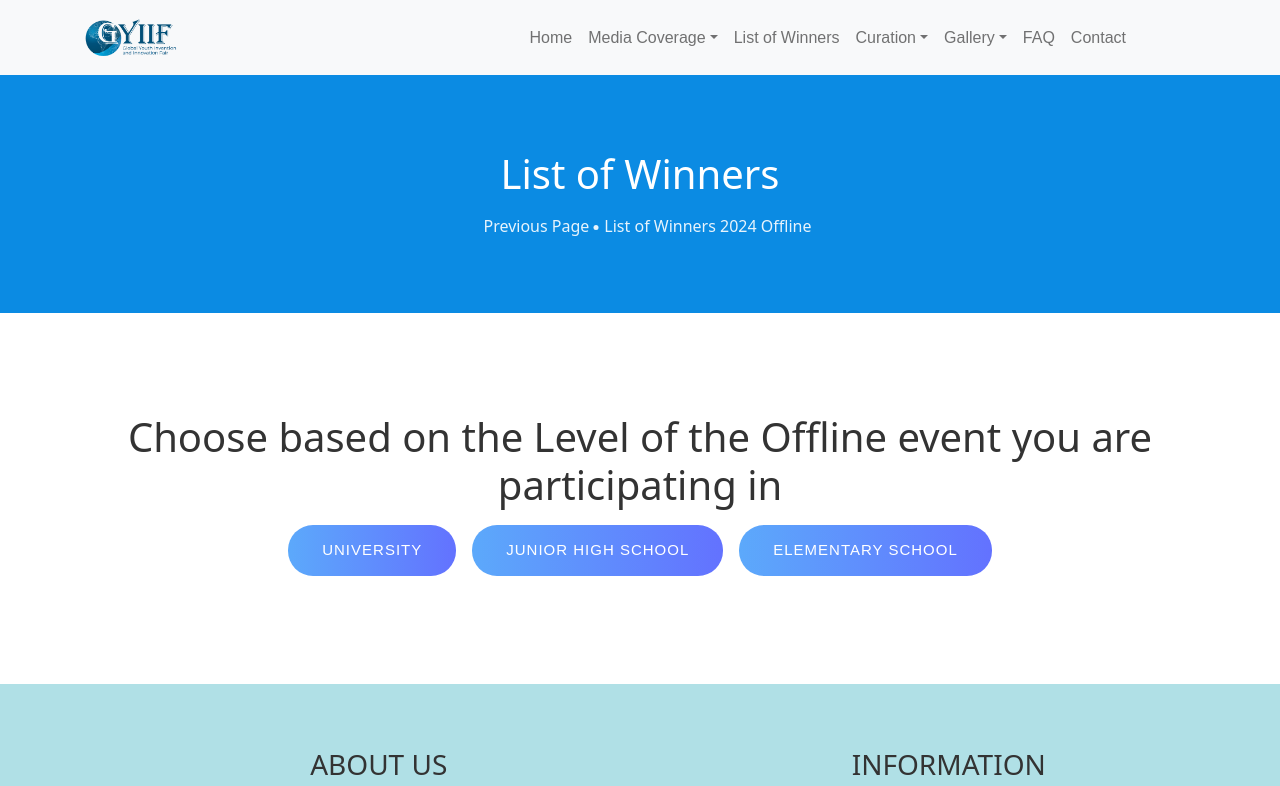
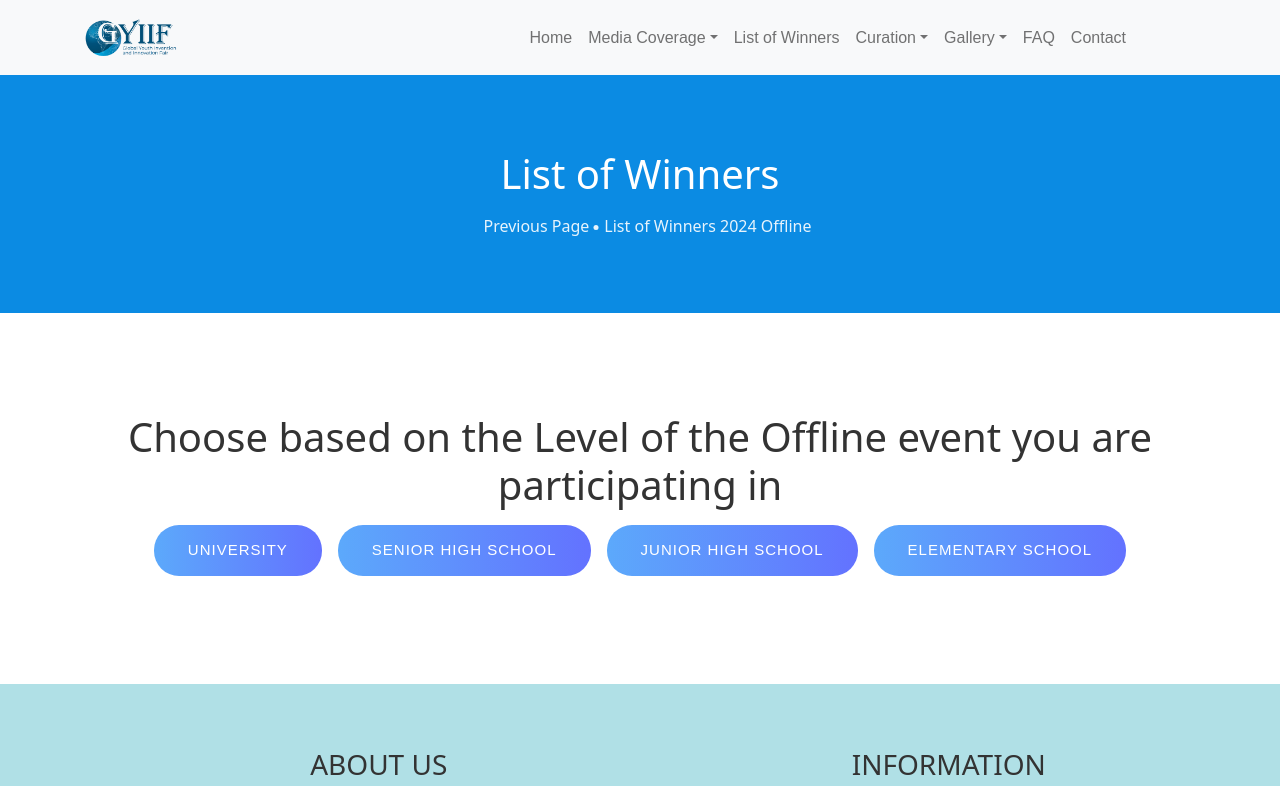
Before and after one commit to iysaofficial/officialgyiif-new, a Next.js app: page /low/2024/jenjangofl24 in a window 1280 px wide. Shown: the top 786 px of the page. Built offline with nearby package versions, Linux system fonts and the light colour scheme.

Commit message:
LIST OF WINNER

```diff
--- a/src/pages/low/2024/jenjangofl24.jsx
+++ b/src/pages/low/2024/jenjangofl24.jsx
@@ -43,7 +43,19 @@ const jenjangofl24 = () => {
                 </a>
               </Link>
               <Link
-                href="https://drive.google.com/file/d/1P7DvPc2OTVvAGmW9C6DHD5keBB4_5aRH/view?usp=sharing"
+                href="https://drive.google.com/file/d/1vIIXOodRouj7Hh2T5T-IFCUpwz6_hXEC/view?usp=sharing"
+                legacyBehavior
+              >
+                <a
+                  target="_blank"
+                  rel="noreferrer"
+                  className="btn btn-custom m-2"
+                >
+                  Senior High School
+                </a>
+              </Link>
+              <Link
+                href="https://drive.google.com/file/d/1PqCaeHQ11Z_VnrhgyT4eYn9tYEFIY8rr/view?usp=drive_link"
                 legacyBehavior
               >
                 <a
```
